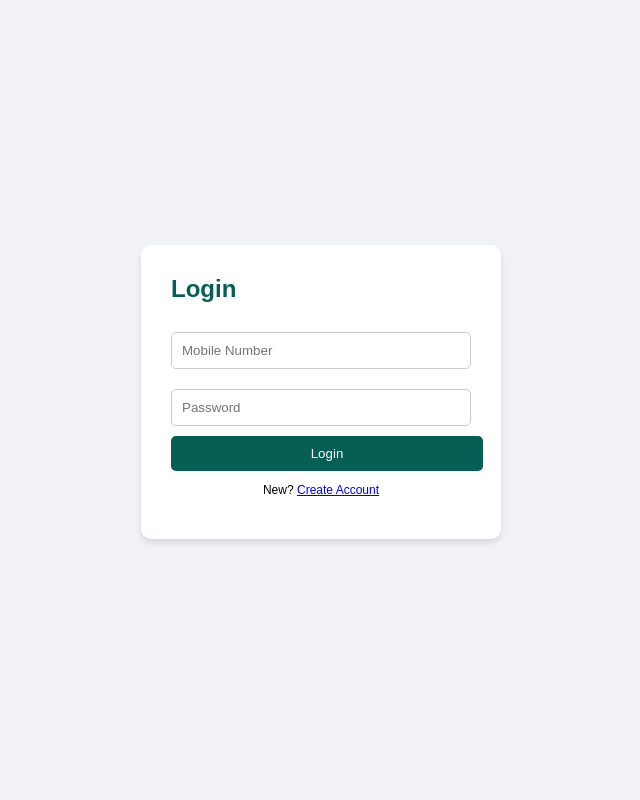
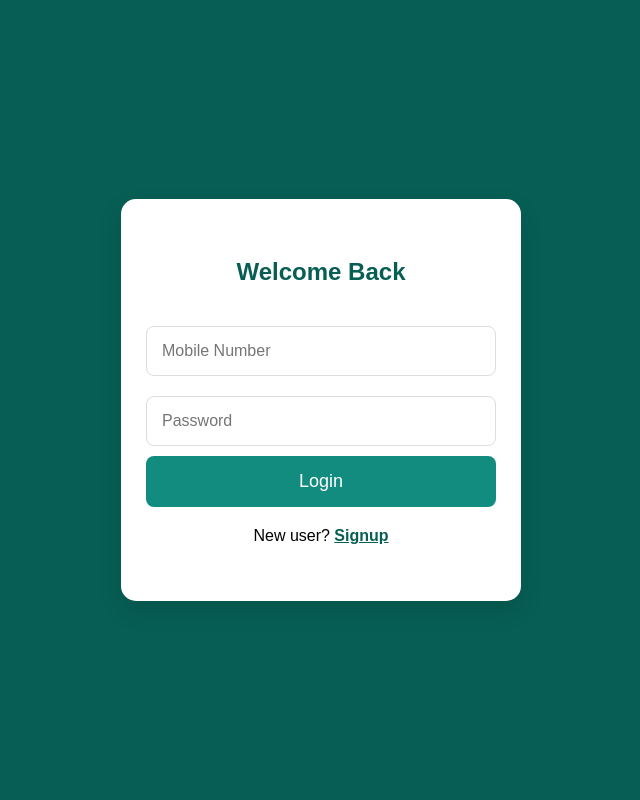
Before and after one commit to amanupadhy480-josh/Chat-Portal, a Flask app: page /login in a window 1280 px wide. Shown: the whole page, without its empty margins (319-959 px from the left). Run offline with Flask 3, Linux system fonts and the light colour scheme.

Commit message:
Update login.html

```diff
--- a/templates/login.html
+++ b/templates/login.html
@@ -1,9 +1,26 @@
-<body style="font-family: sans-serif; background: #f0f2f5; display: flex; justify-content: center; align-items: center; height: 100vh; margin: 0;">
-    <form method="POST" style="background: white; padding: 30px; border-radius: 10px; width: 300px; box-shadow: 0 4px 6px rgba(0,0,0,0.1);">
-        <h2 style="color: #075e54; margin-top: 0;">Login</h2>
-        <input name="mobile" placeholder="Mobile Number" style="width: 100%; padding: 10px; margin: 10px 0; border: 1px solid #ccc; border-radius: 5px;" required><br>
-        <input name="password" type="password" placeholder="Password" style="width: 100%; padding: 10px; margin: 10px 0; border: 1px solid #ccc; border-radius: 5px;" required><br>
-        <button type="submit" style="width: 104%; padding: 10px; background: #075e54; color: white; border: none; border-radius: 5px; cursor: pointer;">Login</button>
-        <p style="font-size: 12px; text-align: center;">New? <a href="/signup">Create Account</a></p>
-    </form>
+<!DOCTYPE html>
+<html>
+<head>
+    <meta name="viewport" content="width=device-width, initial-scale=1.0">
+    <style>
+        body { font-family: sans-serif; background: #075e54; margin: 0; display: flex; flex-direction: column; height: 100vh; }
+        .container { flex: 1; display: flex; flex-direction: column; justify-content: center; align-items: center; padding: 20px; }
+        .card { background: white; width: 100%; max-width: 400px; padding: 40px 25px; border-radius: 15px; box-shadow: 0 10px 25px rgba(0,0,0,0.1); box-sizing: border-box; }
+        input { width: 100%; padding: 15px; margin: 10px 0; border: 1px solid #ddd; border-radius: 8px; box-sizing: border-box; font-size: 16px; }
+        button { width: 100%; padding: 15px; background: #128c7e; color: white; border: none; border-radius: 8px; font-size: 18px; cursor: pointer; }
+    </style>
+</head>
+<body>
+    <div class="container">
+        <div class="card">
+            <h2 style="color: #075e54; text-align: center; margin-bottom: 30px;">Welcome Back</h2>
+            <form method="POST">
+                <input name="mobile" placeholder="Mobile Number" required>
+                <input name="password" type="password" placeholder="Password" required>
+                <button type="submit">Login</button>
+            </form>
+            <p style="text-align: center; margin-top: 20px;">New user? <a href="/signup" style="color: #075e54; font-weight: bold;">Signup</a></p>
+        </div>
+    </div>
 </body>
+</html>
```
